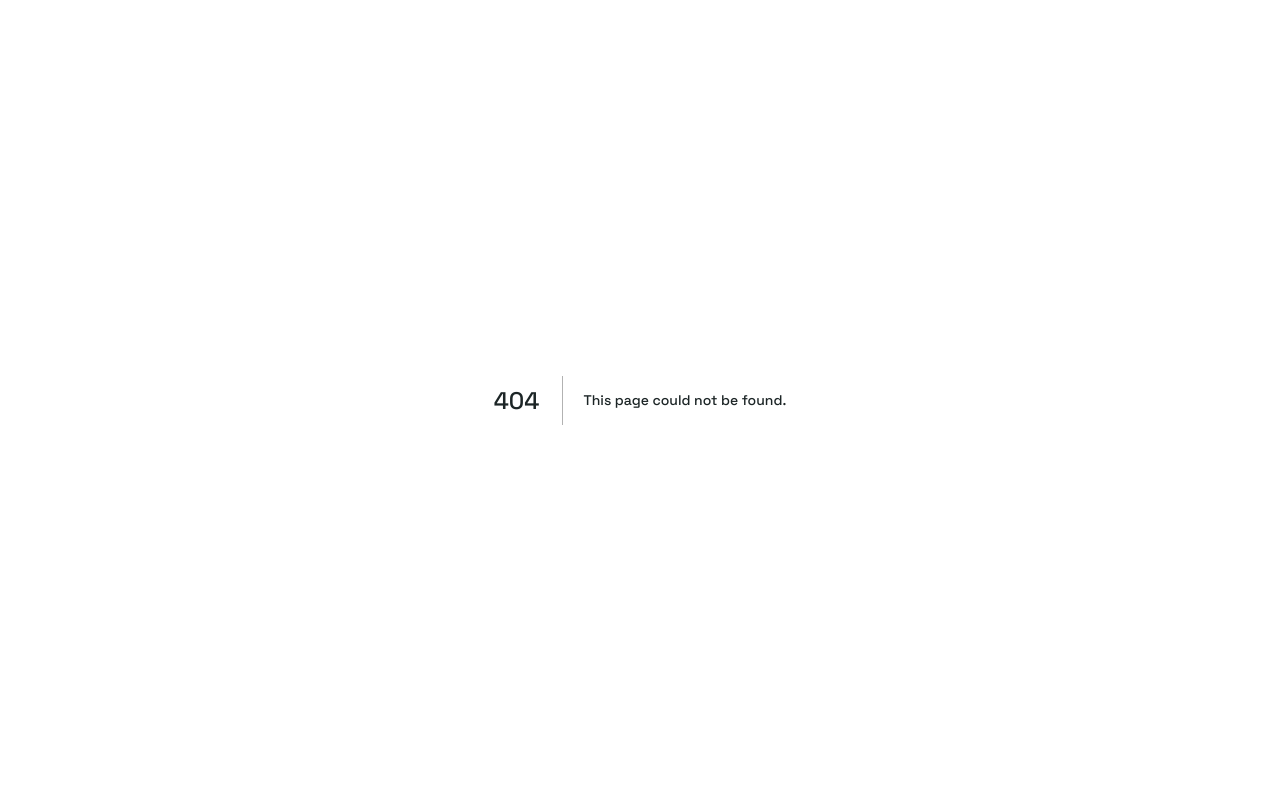
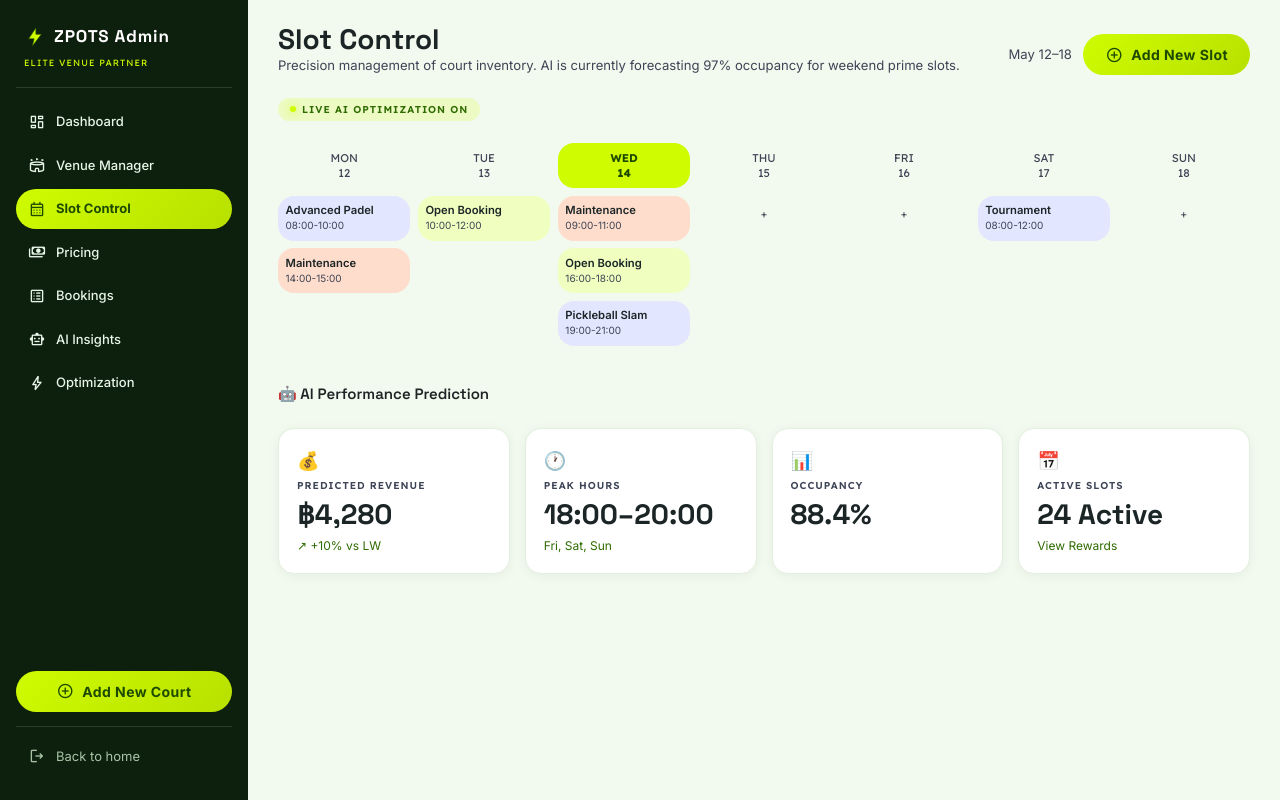
Before and after one commit to QuadrupleBeansStars/zpots, a Next.js app in the folder apps/web/: page /owner/slots in a window 1280 px wide. Before the commit this address had no page. Built offline with nearby package versions, Linux system fonts and the light colour scheme.

Commit message:
feat(web): slot control page + SlotCalendar component
Week-grid calendar with seeded slot blocks from owner-mock-data.

```diff
--- /dev/null
+++ b/apps/web/app/owner/slots/page.tsx
@@ -0,0 +1,36 @@
+import { Button } from '@/components/Button';
+import { KpiCard } from '@/components/KpiCard';
+import { AITag } from '@/components/Tags';
+import { SlotCalendar } from '@/components/owner/SlotCalendar';
+import { SLOT_CALENDAR } from '@/lib/owner-mock-data';
+
+export default function SlotsPage() {
+  return (
+    <div className="flex flex-col gap-6">
+      <div className="flex justify-between items-end">
+        <div>
+          <h1 className="font-display text-3xl font-bold">Slot Control</h1>
+          <p className="text-sm text-zpots-muted">Precision management of court inventory. AI is currently forecasting 97% occupancy for weekend prime slots.</p>
+        </div>
+        <div className="flex items-center gap-3">
+          <span className="text-sm text-zpots-muted">May 12–18</span>
+          <Button variant="primary" icon="add_circle">Add New Slot</Button>
+        </div>
+      </div>
+
+      <div className="flex items-center gap-2">
+        <AITag>LIVE AI OPTIMIZATION ON</AITag>
+      </div>
+
+      <SlotCalendar calendar={SLOT_CALENDAR} />
+
+      <h2 className="font-semibold mt-4">🤖 AI Performance Prediction</h2>
+      <div className="grid grid-cols-1 sm:grid-cols-2 lg:grid-cols-4 gap-4">
+        <KpiCard label="PREDICTED REVENUE" value="฿4,280" delta="↗ +10% vs LW" icon="💰" />
+        <KpiCard label="PEAK HOURS"        value="18:00–20:00" delta="Fri, Sat, Sun" icon="🕐" />
+        <KpiCard label="OCCUPANCY"         value="88.4%" icon="📊" />
+        <KpiCard label="ACTIVE SLOTS"      value="24 Active" delta="View Rewards" icon="📅" />
+      </div>
+    </div>
+  );
+}
--- /dev/null
+++ b/apps/web/components/owner/SlotCalendar.tsx
@@ -0,0 +1,34 @@
+import type { SlotBlock } from '@/lib/owner-mock-data';
+
+const DAYS = [
+  { name: 'MON', date: 12 },
+  { name: 'TUE', date: 13 },
+  { name: 'WED', date: 14, today: true },
+  { name: 'THU', date: 15 },
+  { name: 'FRI', date: 16 },
+  { name: 'SAT', date: 17 },
+  { name: 'SUN', date: 18 },
+];
+
+export function SlotCalendar({ calendar }: { calendar: Record<number, SlotBlock[]> }) {
+  return (
+    <div className="grid grid-cols-7 gap-2">
+      {DAYS.map((d, i) => (
+        <div key={d.name} className="flex flex-col gap-2">
+          <div className={`text-center text-xs uppercase font-eyebrow py-2 rounded-card ${d.today ? 'bg-zpots-lime text-zpots-forest font-bold' : 'bg-zpots-surface text-zpots-muted'}`}>
+            {d.name}<br />{d.date}
+          </div>
+          {(calendar[i] ?? []).map((slot, j) => (
+            <div key={`${slot.time}-${j}`} className="rounded-card p-2" style={{ background: slot.color }}>
+              <div className="font-semibold text-xs text-zpots-ink">{slot.label}</div>
+              <div className="text-[10px] text-zpots-muted">{slot.time}</div>
+            </div>
+          ))}
+          {(calendar[i] ?? []).length === 0 && (
+            <div className="rounded-card p-3 bg-zpots-surface text-center text-zpots-muted text-xs cursor-pointer">+</div>
+          )}
+        </div>
+      ))}
+    </div>
+  );
+}
```
